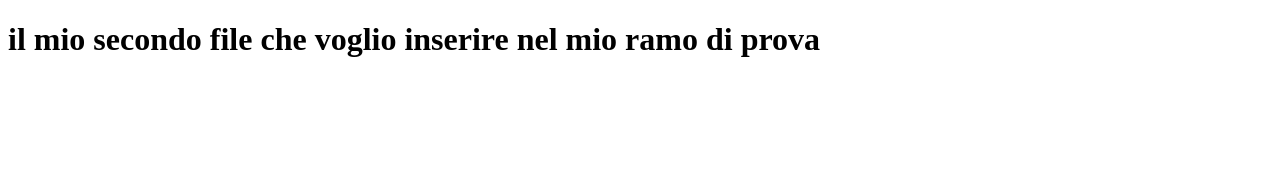
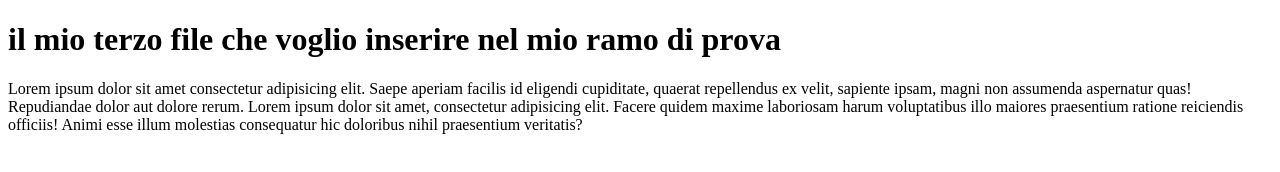
Before and after one commit to PiergioD/RepositoryProva, a plain HTML site: page index1.html in a window 1280 px wide. Drawn offline with Linux system fonts and the light colour scheme.

Commit message:
modificaIndex1

```diff
--- a/index1.html
+++ b/index1.html
@@ -7,6 +7,15 @@
     <title>Document</title>
   </head>
   <body>
-    <h1>il mio secondo file che voglio inserire nel mio ramo di prova</h1>
+    <h1>il mio terzo file che voglio inserire nel mio ramo di prova</h1>
+    <p>
+      Lorem ipsum dolor sit amet consectetur adipisicing elit. Saepe aperiam
+      facilis id eligendi cupiditate, quaerat repellendus ex velit, sapiente
+      ipsam, magni non assumenda aspernatur quas! Repudiandae dolor aut dolore
+      rerum. Lorem ipsum dolor sit amet, consectetur adipisicing elit. Facere
+      quidem maxime laboriosam harum voluptatibus illo maiores praesentium
+      ratione reiciendis officiis! Animi esse illum molestias consequatur hic
+      doloribus nihil praesentium veritatis?
+    </p>
   </body>
 </html>
```
